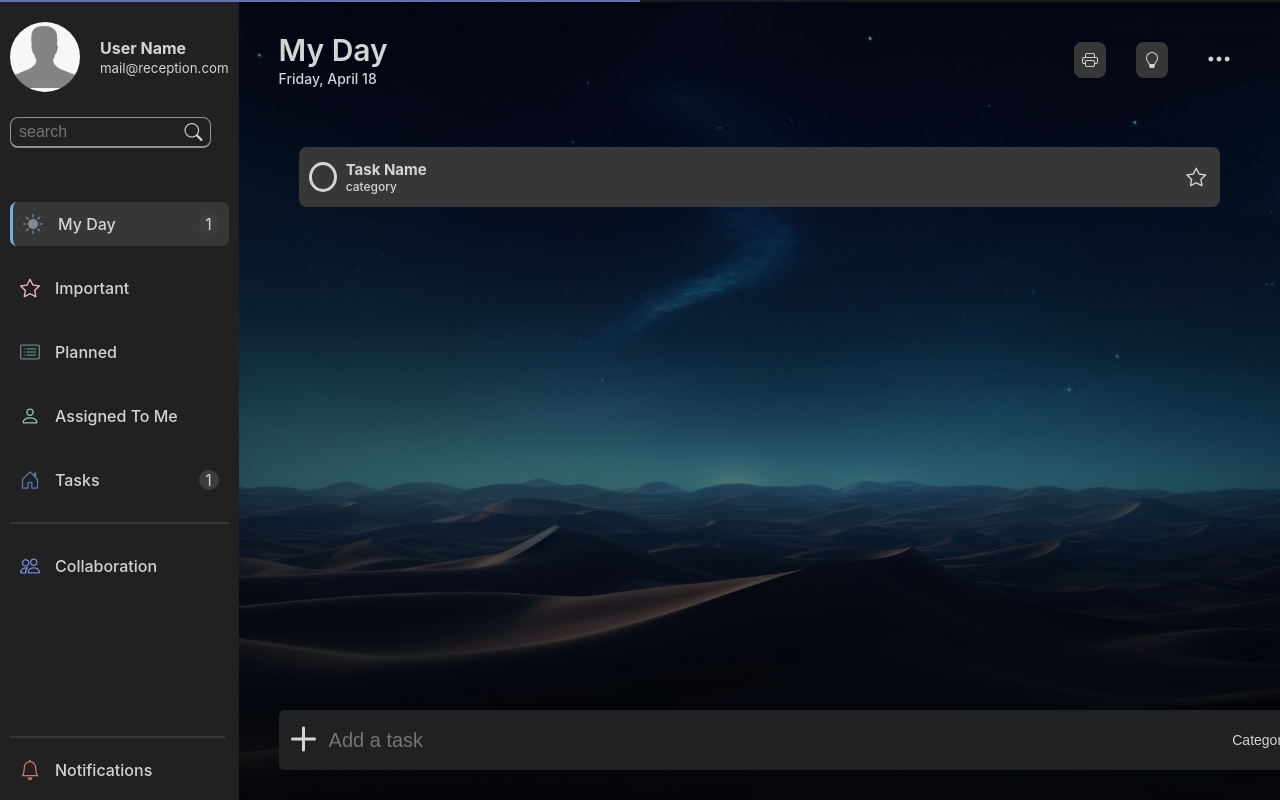
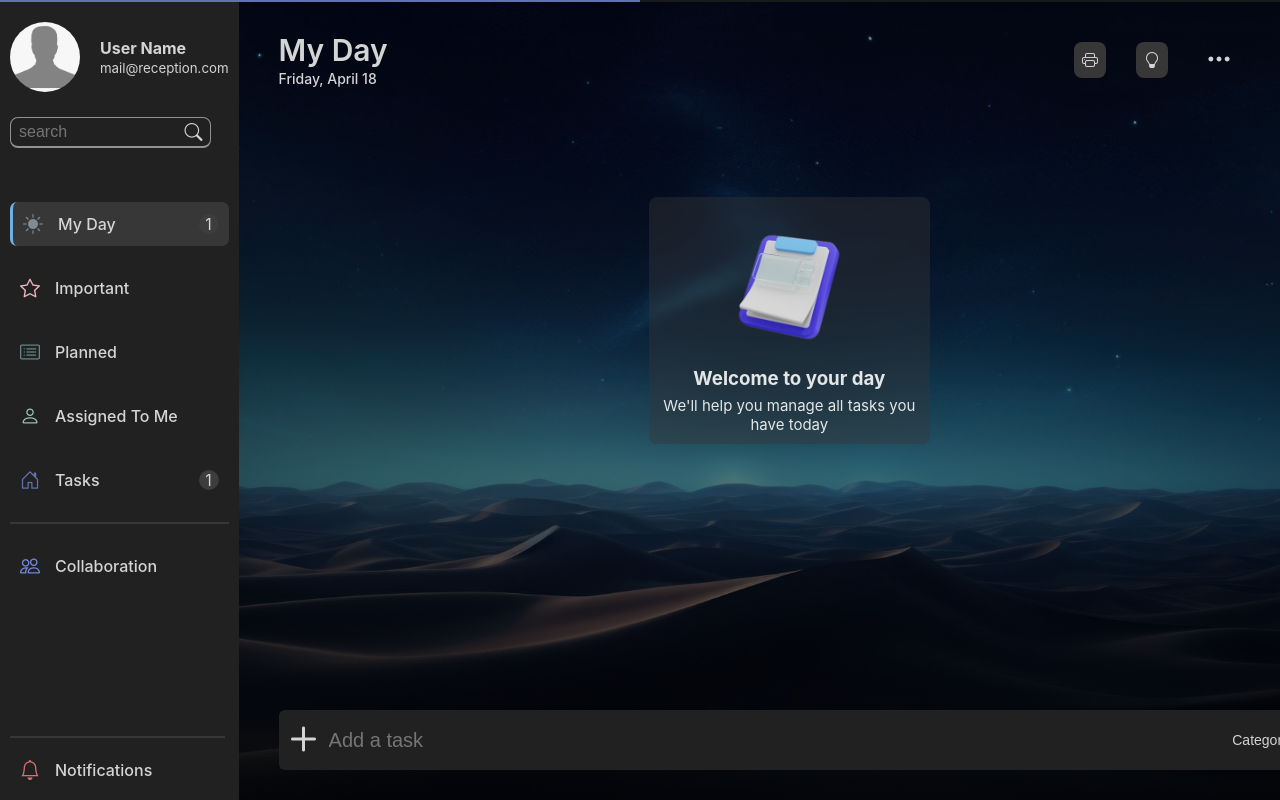
Before and after one commit to ndizeyedavid/zero, a PHP site: page / in a window 1280 px wide. Run offline with PHP 8.4, Linux system fonts and the light colour scheme.

Commit message:
new update

```diff
--- a/assets/css/app.css
+++ b/assets/css/app.css
@@ -206,7 +206,7 @@ input{
     align-items: center;
     position: relative;
     left: 350px;
-    top: 200px;
+    top: 50px;
     border-radius: 8px;
     padding: 10px;
 }
@@ -287,7 +287,7 @@ input{
     display: flex;
     flex-direction: column;
     gap: 12px;
-    height: 76vh;
+    height: 70vh;
     overflow-y: auto;
     scroll-behavior: smooth;
 }
@@ -328,6 +328,7 @@ input{
 .task .check{
     width: 30px;
     height: 30px;
+    padding: 10px;
     border: 3px solid var(--text);
     border-radius: 100%;
     transition: 0.1s;
--- a/assets/js/app.js
+++ b/assets/js/app.js
@@ -1,3 +1,6 @@
+// reserved variables 🎮🎮
+let task_container;
+// ***********************
 let due = "";
 let description = "";
 let links = document.querySelectorAll(".link");
@@ -49,3 +52,15 @@ function addTask(task, category, desc, form, event){
         document.getElementById("task_desc").value="";
     }
 }
+
+
+// taskComplete
+function taskComplete(id){
+    const xhttp = new XMLHttpRequest();
+    xhttp.onload = () =>{
+        const res = xhttp.response;
+        alert("Task completed!");
+    }
+    xhttp.open("GET", `php/complete_task.php?id=${id}`);
+    xhttp.send();
+}
--- a/assets/js/router.js
+++ b/assets/js/router.js
@@ -3,7 +3,7 @@ const loadPage = (link) =>{
     page_route = link.href;
     page_route = page_route.split("#");
     page_route = page_route[1];
-    console.log(page_route);
+    // console.log(page_route);
 
 
     handleLocation();
@@ -29,7 +29,7 @@ const defaultLocation = () =>{
     if (page_route === undefined){
         page_route = "main";
     }
-    console.log(page_route);
+    // console.log(page_route);
     handleLocation();
 }
 
@@ -40,6 +40,10 @@ const handleLocation = () => {
     xhttp_n.onload = () =>{
         const res = xhttp_n.response;
         main_container.innerHTML = res;
+
+        var script = document.createElement('script');
+        script.src = 'assets/js/view_task.js';
+        document.body.appendChild(script);
     }
     xhttp_n.open("GET", route);
     xhttp_n.send();
--- /dev/null
+++ b/assets/js/view_task.js
@@ -0,0 +1,18 @@
+console.log(page_route);
+if (page_route == "main") {
+    task_container = document.querySelector(".task-container");
+
+
+    const xhttp = new XMLHttpRequest();
+    xhttp.onload = () =>{
+        task_ready=true;
+        const res = xhttp.response;
+        task_container.innerHTML=res;
+        // console.log(res);
+    }
+    setInterval(()=>{
+        xhttp.open("GET", `php/view_task.php?category=${page_route}`);
+        xhttp.send();
+
+    }, 1400);
+}
--- a/index.html
+++ b/index.html
@@ -38,7 +38,7 @@
                     <div class="option ">
                         <div class="option-icon"><i class="bi bi-sun-fill" style="color: var(--sun)"></i></div>
                         <h3 class="option-text">My Day</h3>
-                        <div class="option-label">1</div>
+                        <div class="option-label myday">1</div>
                     </div>
                 </a>
 
@@ -100,6 +100,10 @@
             <!-- Marvelous 🤗 -->
             <div class="content">
                 <!-- Where all 🎉 will be  -->
+                <div class="loading-container">
+                    <div class="loading"></div>
+                    <div class="txt">Loading...</div>
+                </div>
 
             </div>
         </section>
@@ -124,6 +128,7 @@
     </div>
     <!-- always fighting with  🤬 javascript files -->
     <script type="text/javascript" src="assets/vendor/date/dist/datedreamer.js"></script>
+    <!-- <script type="text/javascript" src="assets/js/view_task.js"></script> -->
     <script type="text/javascript" src="assets/js/modal.js"></script>
     <script type="text/javascript" src="assets/js/router.js"></script>
     <script type="text/javascript" src="assets/js/app.js"></script>
--- a/pages/main.html
+++ b/pages/main.html
@@ -20,19 +20,10 @@
 </div>
 
 <div class="task-container">
-    <div class="task">
-        <div class="check"></div>
-        <div class="task-details">
-            <h3 class="task-name">Task Name</h3>
-            <h5 class="category">category</h5>
-        </div>
-        <div class="fav">
-            <i class="bi bi-star"></i>
-        </div>
+    <div class="loading-container">
+        <div class="loading"></div>
+        <div class="txt">Loading...</div>
     </div>
-
-
-
 </div>
 <!-- and here is where it all starts 🌞 -->
 <form action="" id="form-cont" onsubmit="return false;">
--- /dev/null
+++ b/php/complete_task.php
@@ -0,0 +1,6 @@
+<?php
+
+if (isset($_GET['id'])){
+    echo $id;
+}
+?>
--- /dev/null
+++ b/php/view_task.php
@@ -0,0 +1,28 @@
+<?php
+    // $i=0;
+    // while ($i<=50){
+    //     echo "
+    //         <div class='task' id='task_$i'>
+    //             <div class='check' onclick='taskComplete($i)'></div>
+    //             <div class='task-details'>
+    //                 <h3 class='task-name'>Task Name</h3>
+    //                 <h5 class='category'>category</h5>
+    //             </div>
+    //             <div class='fav'>
+    //                 <i class='bi bi-star'></i>
+    //             </div>
+    //         </div>
+    //     ";
+    //     $i++;
+    // }
+    echo "
+    <div class='placeholder'>
+    <img src='assets/img/empty.png' alt='Empty icon'>
+    <div class='text'>
+        <h3>Welcome to your day</h3>
+        <h6>We'll help you manage all tasks you have today</h6>
+    </div>
+</div>
+
+    ";
+?>
```
Also changed, not shown: other parts of assets/css/app.css (+33 -3 lines), pages/default.html (+5 -14 lines).
